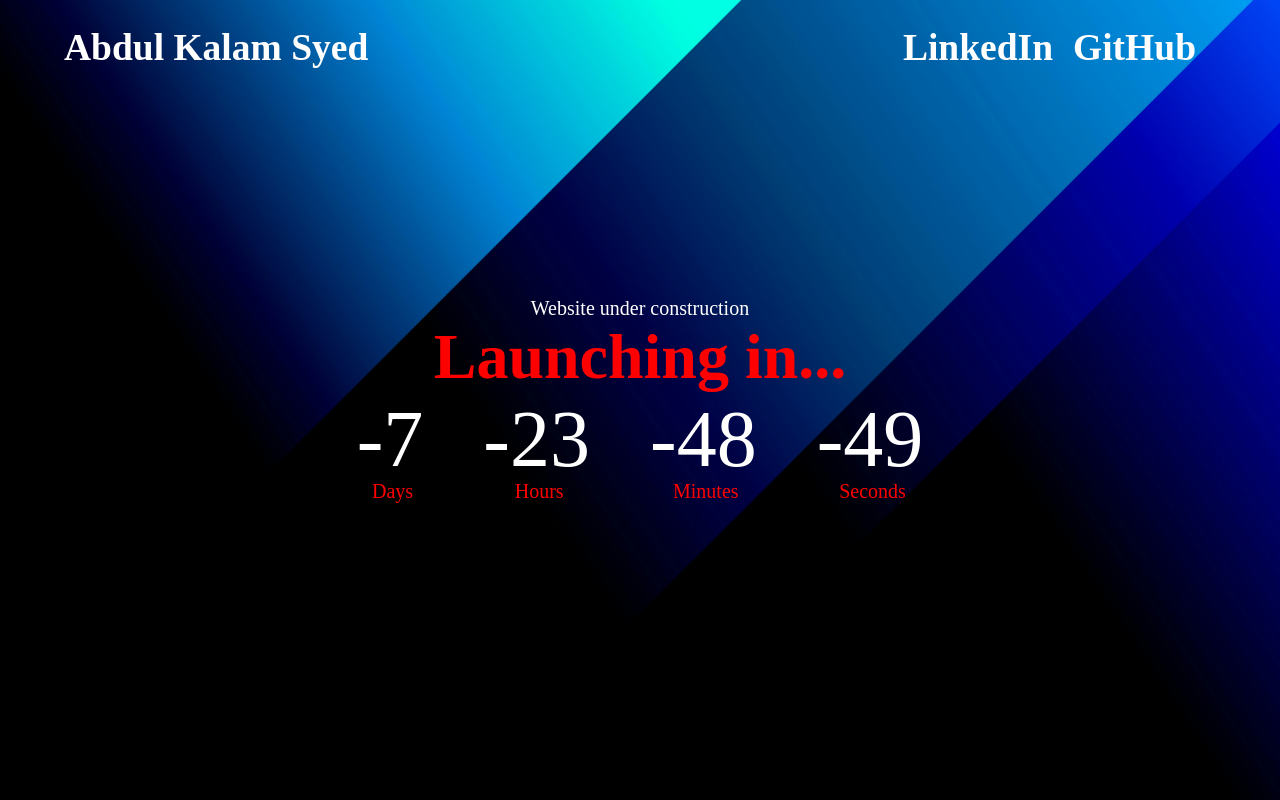
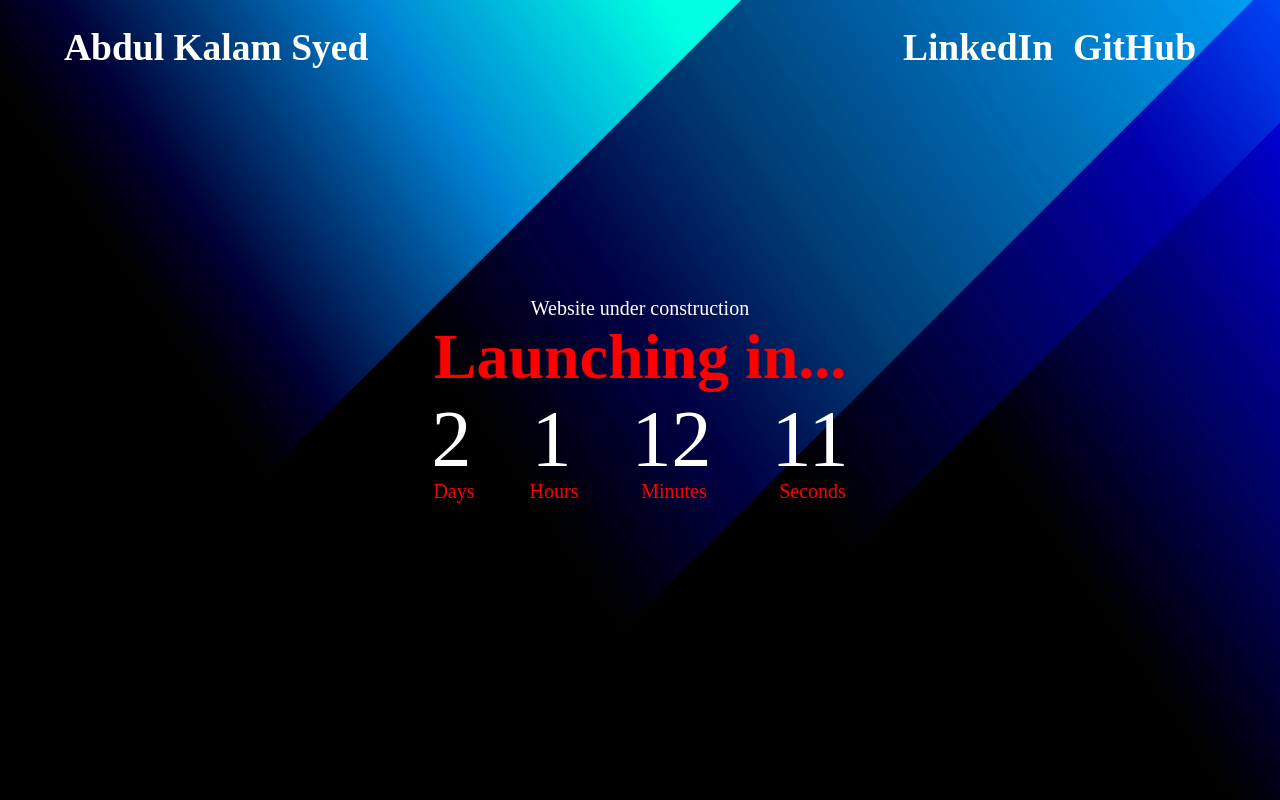
Before and after one commit to abdulksyed10/Website_Launch_timer, a plain HTML site: page index.html in a window 1280 px wide. Drawn offline with Linux system fonts and the light colour scheme.

Commit message:
Almost completed

```diff
--- a/index.html
+++ b/index.html
@@ -40,7 +40,7 @@
     </div>
 
     <script>
-      var countDown = new Date("November 1, 2025 00:00:00").getTime();
+      var countDown = new Date("November 10, 2025 00:00:00").getTime();
       var x = setInterval(function(){
         var now = new Date().getTime();
         var togo = countDown - now;
```
